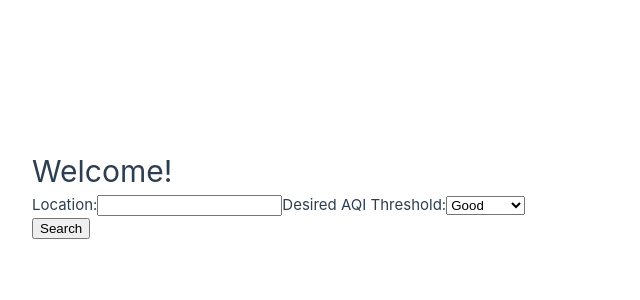
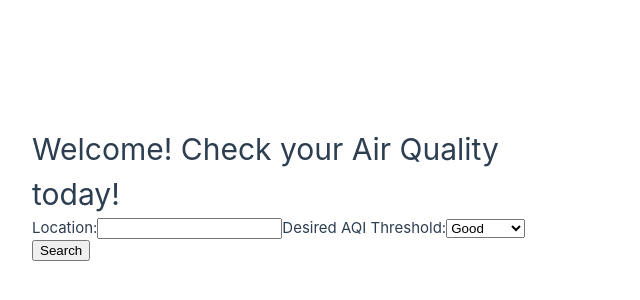
Before and after one commit to heck-99/air-check, a Vue app: page / in a window 1280 px wide. Shown: the part 206-506 px from the top of the page, without its empty margins (0-640 px from the left). Built offline with nearby package versions, Linux system fonts and the light colour scheme.

Commit message:
Fix warning

```diff
--- a/src/components/CitySearch.vue
+++ b/src/components/CitySearch.vue
@@ -1,6 +1,6 @@
 <template lang="pug">
 div
-    h1 Welcome!
+    h1 Welcome! Check your Air Quality today!
     form(@submit.prevent="getData()")
         label(for="location") Location:
             input#location(type="text", v-model="location" @keyup.enter="getData()" required)
@@ -30,7 +30,6 @@ export default {
             threshold: 50,
             aqi: 0, // air quality indicator
             attributions: [],
-            message: '',
             success: false,
         }
     },
```
